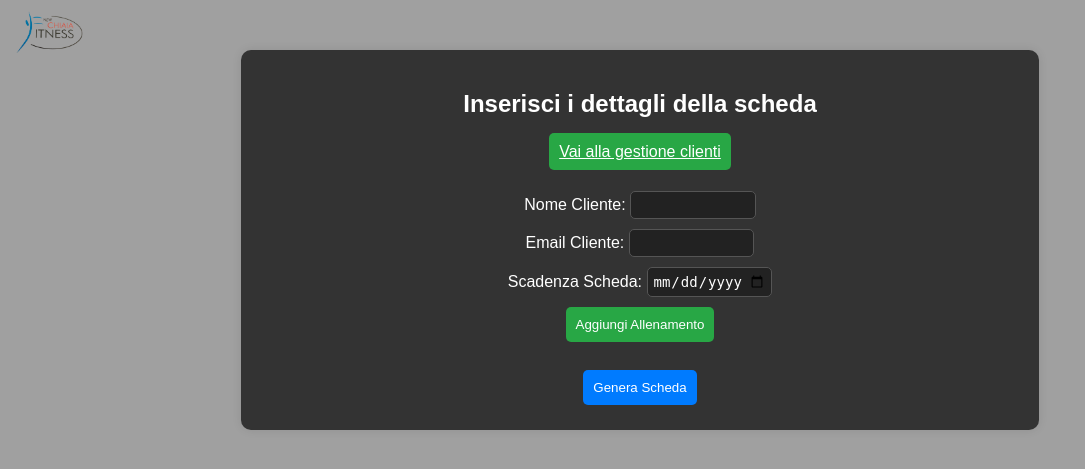
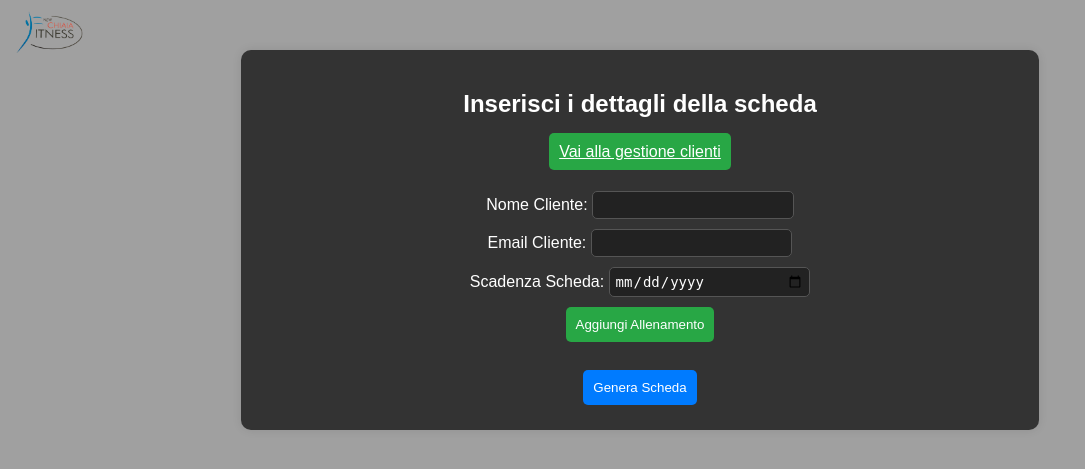
Before and after one commit to luposian/ProgrammaSchede, a Flask app: page / in a window 1280 px wide. Shown: the top 469 px of the page, without its empty margins (0-1085 px from the left). Run offline with Flask 3, Linux system fonts and the light colour scheme.

Commit message:
Update index.html
òunghrzza inpit

```diff
--- a/templates/index.html
+++ b/templates/index.html
@@ -35,7 +35,7 @@ h2 {
 }
 
 input[type="text"], input[type="email"], input[type="date"], input[type="number"] {
-    width: 15%; /* Riduce la larghezza */
+    width: 25%; /* Riduce la larghezza */
     padding: 5px; /* Riduce il padding per renderli più piccoli */
     margin: 5px 0;
     border: 1px solid #555;
```
